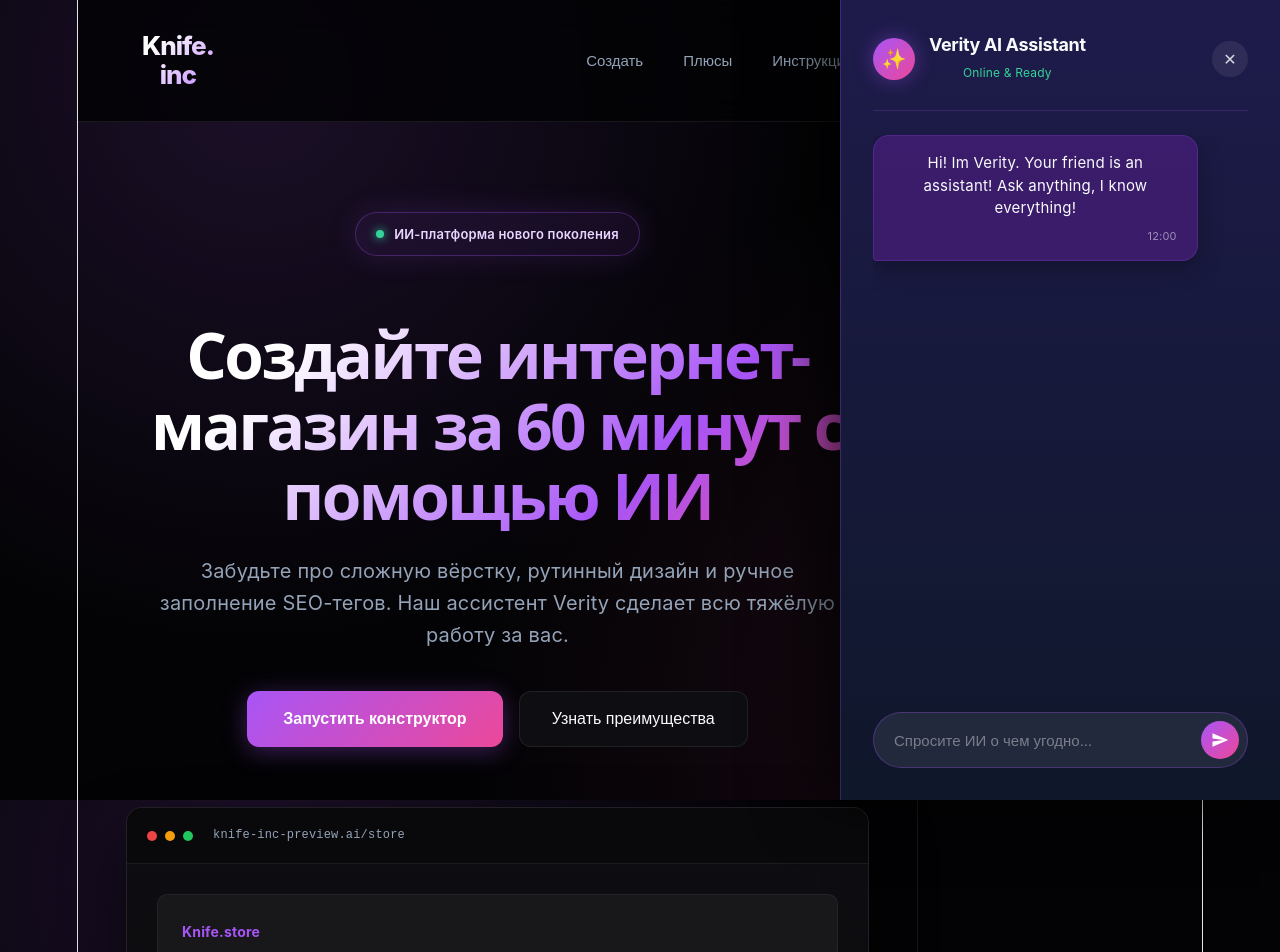
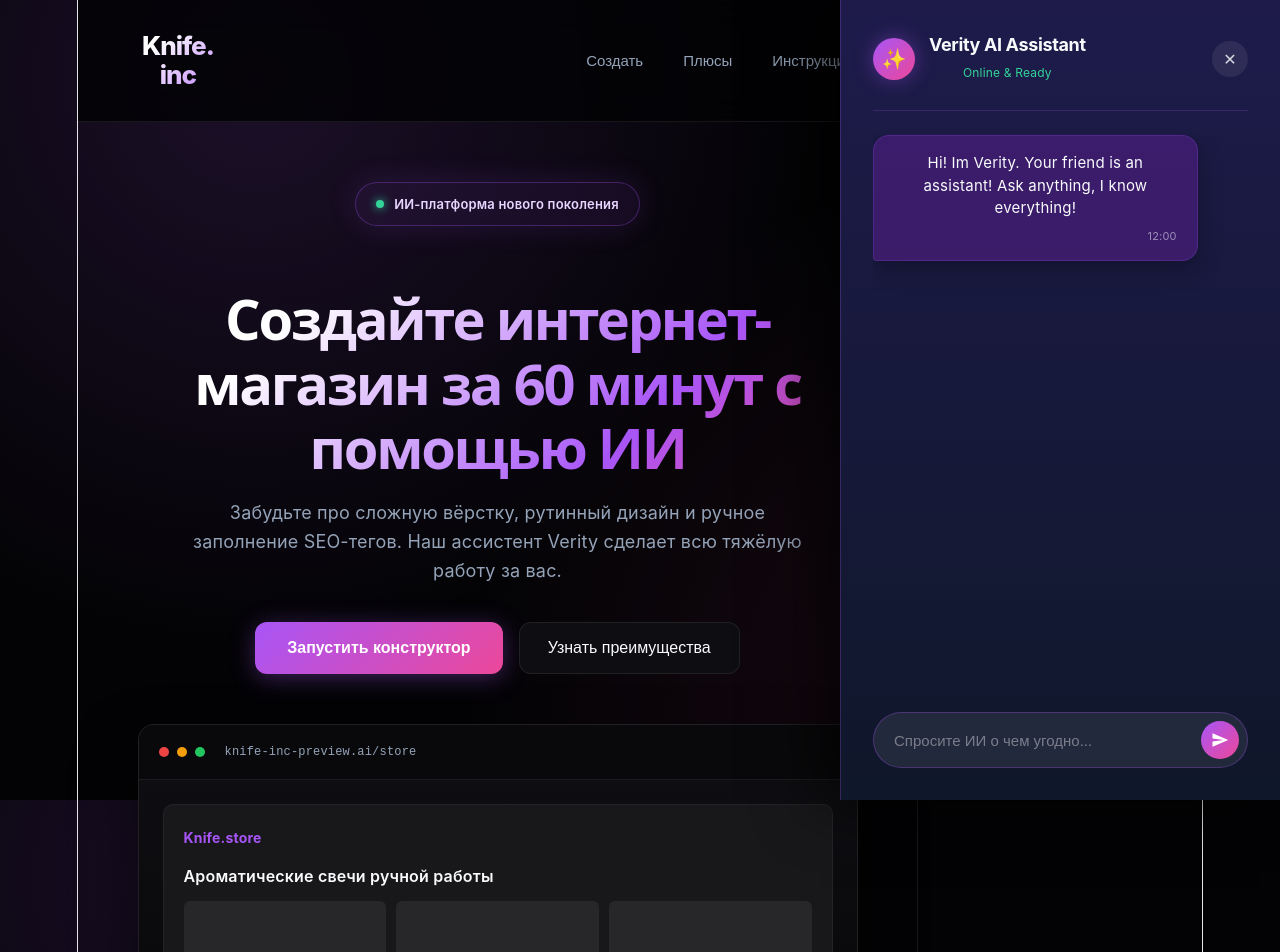
Before and after one commit to Riusanfo/AI-SaaS-Shop, a React (Vite) app: page / in a window 1280 px wide. Shown: the top 952 px of the page. Built offline with nearby package versions, Linux system fonts and the light colour scheme.

Commit message:
fix(layout): adjust hero headline clamp sizing, min-width on flex container, and padding to prevent text overflow and clipping
Co-Authored-By: Claude Code <noreply@anthropic.com>

```diff
--- a/src/App.css
+++ b/src/App.css
@@ -52,6 +52,7 @@ body {
   background: transparent;
   border-right: 1px solid var(--border-subtle);
   transition: margin-right 0.35s cubic-bezier(0.16, 1, 0.3, 1);
+  min-width: 0;
 }
 
 .workspaceColumn.withSidebar {
@@ -69,11 +70,7 @@ body {
   display: flex;
   align-items: center;
   justify-content: center;
-  padding: 90px 48px;
+  padding: 60px 32px;
+  width: 100%;
   animation: fadeIn 0.5s ease-out;
 }
-
-.workspaceInner {
-  width: 100%;
-  max-width: 840px;
-}
--- a/src/components/Hero/Hero.module.css
+++ b/src/components/Hero/Hero.module.css
@@ -1,5 +1,9 @@
 .heroPane {
   text-align: center;
+  width: 100%;
+  max-width: 760px;
+  margin: 0 auto;
+  padding: 0 20px;
 }
 
 .heroBadge {
@@ -13,7 +17,7 @@
   font-size: 13px;
   font-weight: 600;
   border-radius: 30px;
-  margin-bottom: 32px;
+  margin-bottom: 28px;
   box-shadow: 0 0 30px rgba(168, 85, 247, 0.15);
 }
 
@@ -26,22 +30,22 @@
 }
 
 .heroHeadline {
-  font-size: 64px;
+  font-size: clamp(36px, 4.5vw, 56px);
   font-weight: 800;
   background: linear-gradient(135deg, #ffffff 20%, #a855f7 70%, #ec4899 100%);
   -webkit-background-clip: text;
   -webkit-text-fill-color: transparent;
-  margin-bottom: 24px;
+  margin-bottom: 20px;
   letter-spacing: -0.04em;
-  line-height: 1.1;
+  line-height: 1.15;
 }
 
 .heroSubline {
-  font-size: 20px;
+  font-size: 18px;
   color: #94a3b8;
-  margin-bottom: 40px;
+  margin-bottom: 36px;
   line-height: 1.6;
-  max-width: 680px;
+  max-width: 640px;
   margin-left: auto;
   margin-right: auto;
 }
@@ -50,14 +54,14 @@
   display: flex;
   gap: 16px;
   justify-content: center;
-  margin-bottom: 60px;
+  margin-bottom: 50px;
 }
 
 .btnPrimary {
   background: linear-gradient(135deg, #a855f7, #ec4899);
   color: #ffffff;
   border: none;
-  padding: 18px 36px;
+  padding: 16px 32px;
   font-size: 16px;
   font-weight: 600;
   border-radius: 12px;
@@ -76,7 +80,7 @@
   background: #0e0e12;
   color: #f8fafc;
   border: 1px solid rgba(255, 255, 255, 0.08);
-  padding: 18px 32px;
+  padding: 16px 28px;
   font-size: 16px;
   font-weight: 500;
   border-radius: 12px;
@@ -96,6 +100,7 @@
   overflow: hidden;
   box-shadow: 0 30px 60px rgba(0, 0, 0, 0.6);
   text-align: left;
+  width: 100%;
 }
 
 .previewHeader {
@@ -125,14 +130,14 @@
 }
 
 .previewBody {
-  padding: 30px;
+  padding: 24px;
   background: linear-gradient(180deg, #0e0e12 0%, #09090b 100%);
 }
 
 .previewMockStore {
   background: #18181b;
   border-radius: 10px;
-  padding: 24px;
+  padding: 20px;
   border: 1px solid rgba(255, 255, 255, 0.05);
 }
 
@@ -140,23 +145,23 @@
   font-weight: 700;
   font-size: 14px;
   color: #a855f7;
-  margin-bottom: 16px;
+  margin-bottom: 12px;
 }
 
 .mockHeroText {
-  font-size: 18px;
+  font-size: 16px;
   font-weight: 600;
-  margin-bottom: 16px;
+  margin-bottom: 12px;
 }
 
 .mockGrid {
   display: grid;
   grid-template-columns: repeat(3, 1fr);
-  gap: 12px;
+  gap: 10px;
 }
 
 .mockItem {
-  height: 80px;
+  height: 60px;
   background: #27272a;
   border-radius: 6px;
 }
```
